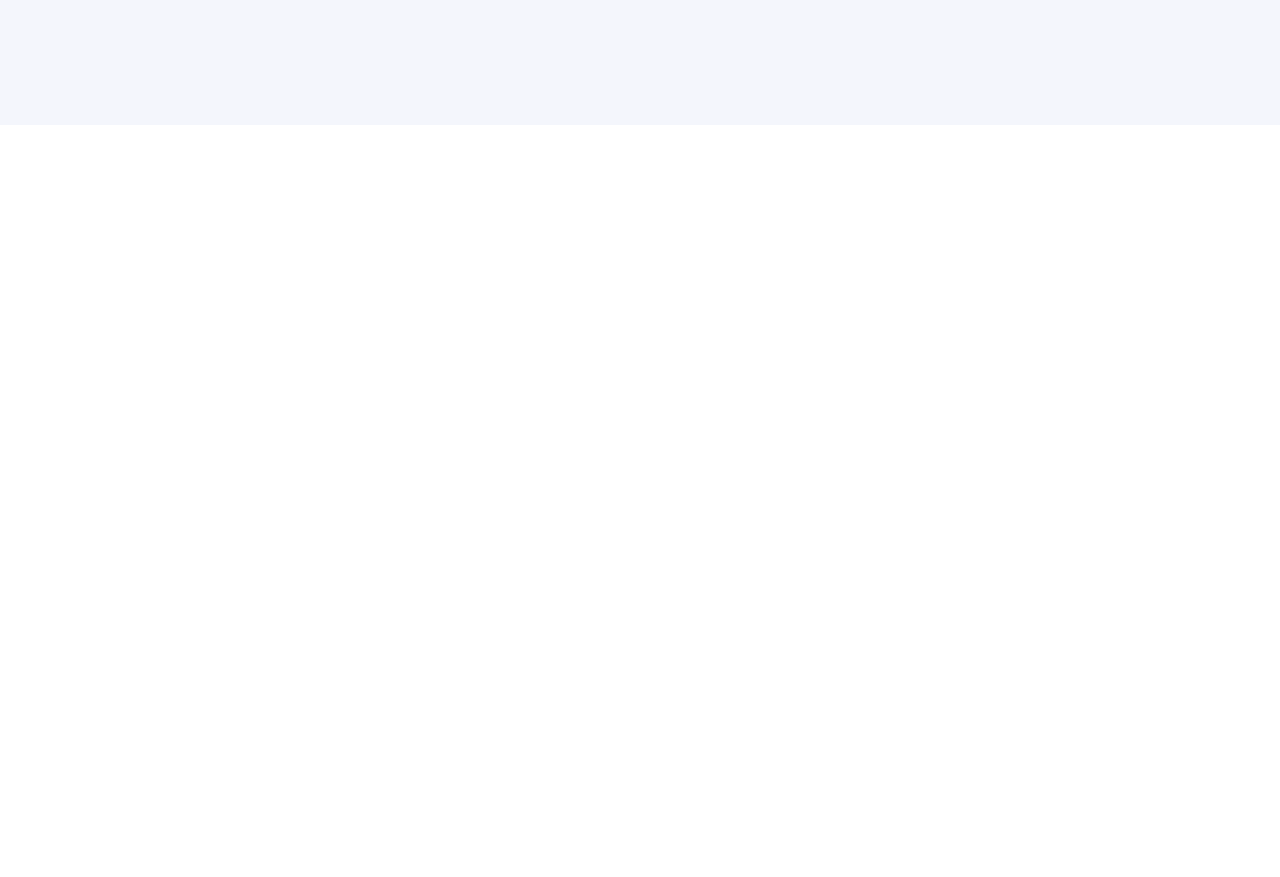
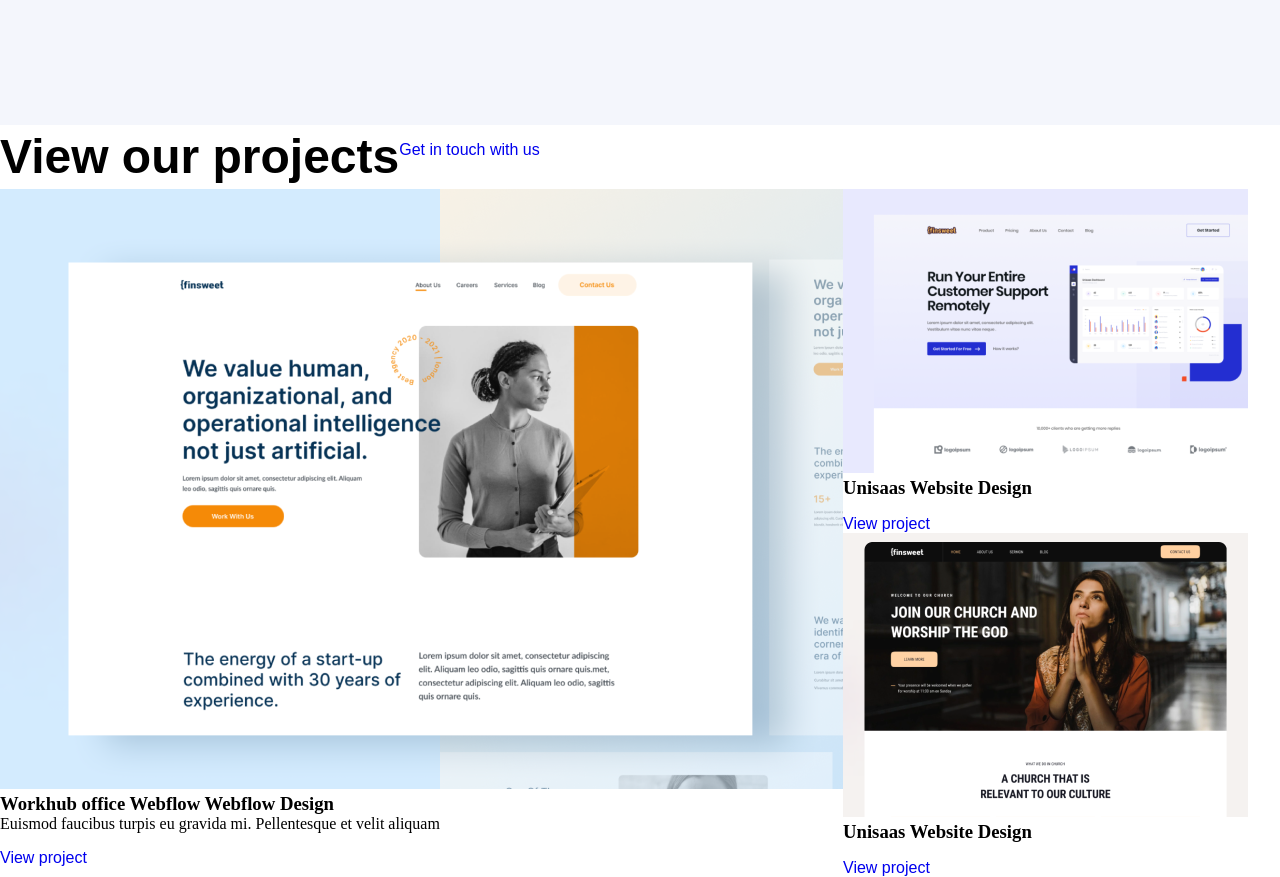
Before and after one commit to amitroy4/finsweet-react, a React (Create React App) app: page / in a window 1280 px wide. Shown: the part 1240-2117 px from the top of the page. Before the commit the page ends 1365 px from the top, so only its background shows below. Built offline with nearby package versions, Linux system fonts and the light colour scheme.

Commit message:
add project

```diff
--- a/src/App.js
+++ b/src/App.js
@@ -1,12 +1,14 @@
 import Navbar from "./components/navbar/Navbar";
 import Banner from "./components/banner/Banner";
 import Work from "./components/work/Work";
+import Project from "./components/project/Project";
 function App() {
   return (
     <>
-    <Navbar/>
-    <Banner/>
-    <Work/>
+      <Navbar />
+      <Banner />
+      <Work />
+      <Project />
     </>
   );
 }
--- /dev/null
+++ b/src/components/project/Project.js
@@ -0,0 +1,67 @@
+import React from 'react'
+import "./project.css"
+
+const Project = () => {
+    return (
+        <>
+            <section classNameName="project">
+                <div className="container">
+                    <div className="box">
+                        <div className="left">
+                            <div className="title">
+                                <h2>View our projects</h2>
+                            </div>
+                        </div>
+                        <div className="right">
+                            <div className="title">
+                                <a className="titlebtn" href="#">Get in touch with us <i className="fa-solid fa-right-long"></i></a>
+                            </div>
+                        </div>
+                    </div>
+                    <div className="mt">
+                        <div className="box">
+                            <div className="leftimg">
+                                <img src="images/project/project1.png" alt="project1" />
+                                <div className="overlay">
+                                    <div className="text">
+                                        <h3>Workhub office Webflow Webflow Design</h3>
+                                        <p>Euismod faucibus turpis eu gravida mi. Pellentesque et velit aliquam </p>
+                                        <div className="title">
+                                            <a className="titlebtn" href="#">View project <i className="fa-solid fa-right-long"></i></a>
+                                        </div>
+                                    </div>
+                                </div>
+                            </div>
+                            <div className="rightimg">
+                                <div className="imgbox">
+                                    <img src="images/project/project2.png" alt="project2" />
+                                    <div className="smalloverlay">
+                                        <div className="text">
+                                            <h3>Unisaas Website Design</h3>
+                                            <div className="title">
+                                                <a className="titlebtn" href="#">View project <i className="fa-solid fa-right-long"></i></a>
+                                            </div>
+                                        </div>
+                                    </div>
+                                </div>
+                                <div className="imgbox">
+                                    <img src="images/project/project3.png" alt="project3" />
+                                    <div className="smalloverlay">
+                                        <div className="text">
+                                            <h3>Unisaas Website Design</h3>
+                                            <div className="title">
+                                                <a className="titlebtn" href="#">View project <i className="fa-solid fa-right-long"></i></a>
+                                            </div>
+                                        </div>
+                                    </div>
+                                </div>
+                            </div>
+                        </div>
+                    </div>
+                </div>
+            </section>
+        </>
+    )
+}
+
+export default Project
--- /dev/null
+++ b/src/components/project/project.css
@@ -0,0 +1,115 @@
+.project {
+    margin-top: 128px;
+    margin-bottom: 96px;
+}
+
+.project img {
+    width: 100%;
+    display: block;
+}
+
+.project .box {
+    justify-content: space-between;
+}
+
+.project .title a {
+    color: #282938;
+}
+
+.project .leftimg {
+    width: 843px;
+    height: 100%;
+    position: relative;
+    overflow: hidden;
+}
+
+.project .leftimg .overlay {
+    width: 47%;
+    height: 100%;
+    background: linear-gradient(rgba(28, 30, 83, 0.42), #1C1E53);
+    position: absolute;
+    top: 0;
+    left: -47%;
+    transition: 0.4s;
+    display: flex;
+    align-items: flex-end;
+}
+
+.project .leftimg .overlay .text {
+    width: 100%;
+    height: 50%;
+    padding: 0 48px;
+}
+
+.project .leftimg .overlay .text h3 {
+    font-family: 'Poppins', sans-serif;
+    font-style: 24px;
+    font-weight: 600;
+    color: #ffff;
+}
+
+.project .leftimg .overlay .text p {
+    font-family: 'Poppins', sans-serif;
+    font-style: 16px;
+    font-weight: 500;
+    color: #BBBBCB;
+    margin-top: 16px;
+}
+
+.project .leftimg .overlay .text .titlebtn {
+    color: #FCD980;
+    padding-top: 40px;
+}
+
+.project .leftimg:hover .overlay {
+    left: 0;
+}
+
+.project .rightimg {
+    width: 405px;
+}
+
+.project .rightimg .imgbox {
+    position: relative;
+    overflow: hidden;
+    margin-bottom: 32px;
+}
+
+.project .rightimg .smalloverlay {
+    width: 100%;
+    height: 100%;
+    background: linear-gradient(rgba(28, 30, 83, 0.42), #1C1E53);
+    position: absolute;
+    top: -100%;
+    left: 0;
+    transition: 0.4s;
+    display: flex;
+    align-items: flex-end;
+}
+
+.project .rightimg .smalloverlay .text {
+    width: 100%;
+    height: 50%;
+    padding: 0 48px;
+}
+
+.project .rightimg .smalloverlay .text h3 {
+    font-family: 'Poppins', sans-serif;
+    font-style: 24px;
+    font-weight: 600;
+    color: #ffff;
+    width: 200px;
+}
+
+.project .rightimg .smalloverlay .text .titlebtn {
+    color: #FCD980;
+    padding-top: 14px;
+}
+
+.project .rightimg .imgbox:hover .smalloverlay {
+    top: 0;
+}
+
+.project .mt {
+    margin-top: 64px;
+}
```
